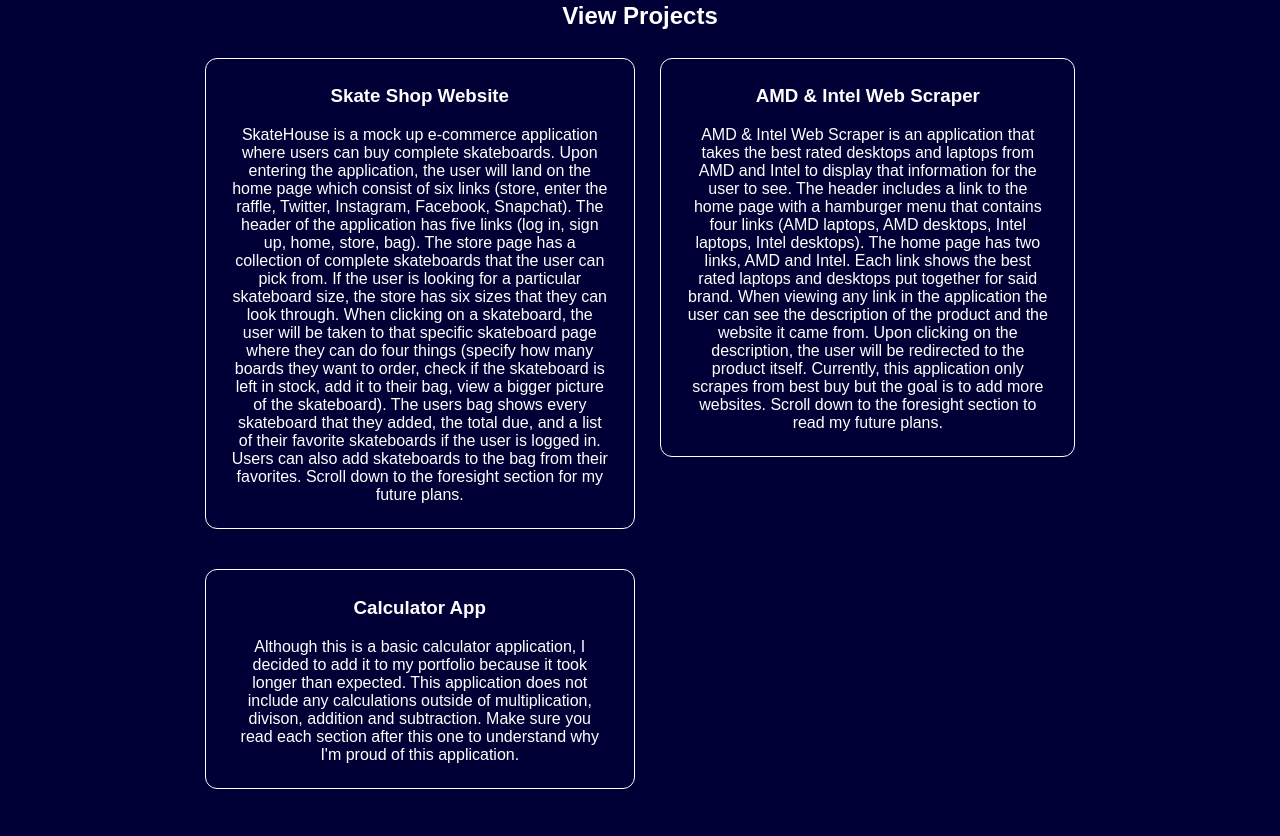
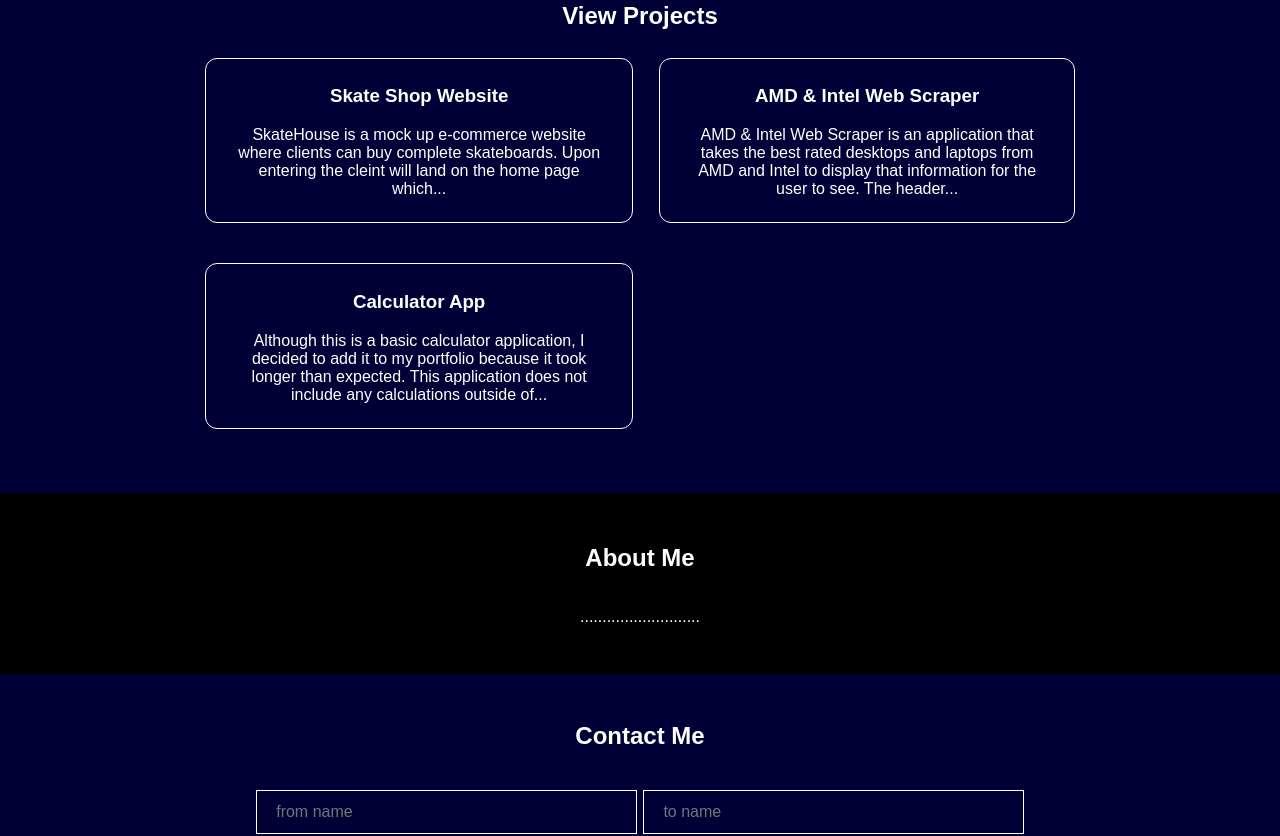
Before and after one commit to JordanDickersonRev/My_PortfolioSite, a React (Create React App) app: page / in a window 1280 px wide. Shown: the part 760-1596 px from the top of the page. Built offline with nearby package versions, Linux system fonts and the light colour scheme.

Commit message:
started project file for all of my projects

```diff
--- a/src/pages/header.js
+++ b/src/pages/header.js
@@ -1,8 +1,18 @@
+import { Link } from 'react-router-dom';
 import {HashLink} from 'react-router-hash-link';
 
 function Header(){
+    let x = document.getElementById("headerLinks");
+
+    function showMenu(){
+        x.style.display === "block" ? x.style.display = "none" : x.style.display = "block";
+    }
+
     return (
         <nav className="header">
+            <HashLink to='/#mySection' className='link'>
+                Jordan
+            </HashLink>
             <HashLink to='/#viewProjects' className='link'>
                 Projects
             </HashLink>
--- a/src/pages/home.js
+++ b/src/pages/home.js
@@ -10,7 +10,7 @@ function Home(){
         <div>
             <div className='homePage'>
                 <h1>Heading</h1>
-                <div className='mySection'>
+                <div id='mySection'>
                     <div className='profile'>
                         <h2>Hi! I'm Jordan</h2>
                         <p>.....</p>
@@ -29,45 +29,45 @@ function Home(){
                     to={`/projects/${project1.name}`}
                     state={{ name: project1.name,
                             summary: project1.summary,
-                            description: project1.description,
+                            process: project1.process,
                             difficulties: project1.difficulties,
-                            foresight: project1.foresight,
+                            future: project1.future,
                             video: project1.video,
                             code: project1.code
                         }}>
                         <div>
                             <h3>{project1.name}</h3>
-                            <p>{project1.summary}</p>
+                            <p>{project1.snippet}</p>
                         </div>
                     </Link>
                     <Link className='project'
                     to={`/projects/${project2.name}`}
                     state={{ name: project2.name,
                             summary: project2.summary,
-                            description: project2.description,
+                            process: project2.process,
                             difficulties: project2.difficulties,
-                            foresight: project2.foresight,
+                            future: project2.future,
                             video: project2.video,
                             code: project2.code
                         }}>
                         <div>
                             <h3>{project2.name}</h3>
-                            <p>{project2.summary}</p>
+                            <p>{project2.snippet}</p>
                         </div>
                     </Link>
                     <Link className='project'
                     to={`/projects/${project3.name}`}
                     state={{ name: project3.name,
                             summary: project3.summary,
-                            description: project3.description,
+                            process: project3.process,
                             difficulties: project3.difficulties,
-                            foresight: project3.foresight,
+                            future: project3.future,
                             video: project3.video,
                             code: project3.code
                         }}>
                         <div>
                             <h3>{project3.name}</h3>
-                            <p>{project3.summary}</p>
+                            <p>{project3.snippet}</p>
                         </div>
                     </Link>
                 </div>
--- a/src/pages/project1Files.js
+++ b/src/pages/project1Files.js
@@ -1,26 +1,96 @@
 export const project1 = {
     name : `Skate Shop Website`,
-    summary : `SkateHouse is a mock up e-commerce application
-        where users can buy complete skateboards. Upon entering
-        the application, the user will land on the home page which
-        consist of six links (store, enter the raffle, Twitter,
-        Instagram, Facebook, Snapchat). The header of the application
-        has five links (log in, sign up, home, store, bag). The
+    snippet: `SkateHouse is a mock up e-commerce website where
+        clients can buy complete skateboards. Upon entering the
+        cleint will land on the home page which...`,
+    summary :`SkateHouse is a mock up e-commerce website where
+        clients can buy complete skateboards. Upon entering the
+        client will land on the home page which consist of six links,
+        store, enter the raffle, Twitter, Instagram, Facebook, and
+        Snapchat. The header of the website
+        has five links, log in, sign up, home, store, and bag. The
         store page has a collection of complete skateboards that the
-        user can pick from. If the user is looking for a particular
+        clients can pick from. If the client is looking for a particular
         skateboard size, the store has six sizes that they can look
-        through. When clicking on a skateboard, the user will be taken
-        to that specific skateboard page where they can do four things
-        (specify how many boards they want to order, check if the skateboard
-        is left in stock, add it to their bag, view a bigger picture
-        of the skateboard). The users bag shows every skateboard that they
+        through. When clicking on a skateboard, the client will be taken
+        to that specific skateboard page where they can do four things,
+        specify how many boards they want to order, check if the skateboard
+        is left in stock, add it to their bag, and view a bigger picture
+        of the skateboard. The clients bag shows every skateboard that they
         added, the total due, and a list of their favorite skateboards if
-        the user is logged in. Users can also add skateboards to the bag
-        from their favorites. Scroll down to the foresight section for
-        my future plans.`,
-    description : ``,
+        the client is logged in. Clients can also add skateboards to the bag
+        from their favorites. Scroll down to see my future plans for this
+        website.`,
+    process : `SkateHouse was built using MySql, Express, React, and Node.
+        Node opens the files on the server and handles file request for the client.
+        MySql stores all of the websites information. Express allowed me
+        to build web pages using the api. React helped me create the client-side
+        of the website and fetch information needed to and from the web
+        pages built from the api.
+
+        Backend dependencies include cors, express, mysql, and nodemon.
+        Cors is needed for this website. Without it, I would not be able
+        to access resources from the frontend files. This is important because
+        clients must be able to send a request to the backend(node) and then get a
+        response from it. Cors allowed me to relax the security that applies to
+        the api by allowing resources from another domain to be accessible.
+
+        Express was used to build three web pages that were created using the api,
+        /store, /favorites, and /users. These backend web pages(node files/backend files)
+        gets request and sends responses to the frontend files. One example of this
+        comes from the /store page. The /store page uses the get, post, and put
+        methods from express to select, insert, and update the store in the backend
+        web page which then sends a response to the frontend file(store file) in
+        react.
+
+        I used multiple mysql query statements in the api to store and retrieve
+        records from the database. For example, when a user wants to create an
+        account, that information must be stored in the database. Before that happens,
+        the api checks if the username or email already exist in the database
+        from another user. If that information already exist then the api will
+        send a response message to the frontend files(react files) stating that
+        the username or email already exist. The query method allows the api to make
+        checks so that the database doesn't have duplicate information, it also holds
+        information like skateboards and favorites.
+
+        Frontend dependencies include react, axios, react-bootstrap, react-burger-menu,
+        react-dom, react-router-dom, react-hooks-global-state, react-scripts,
+        use-local-storage, and web-vitals. The react library is important because
+        it helped me create client-side web files(react files). It also has helpful
+        tools like hooks(useState, useEffect) that makes it easier to give variables
+        and object properties a value. Axios fetches other domains and allows
+        the client to make http request to backend web pages(node files) and
+        then gets a response from those pages as well. This is why cors from the
+        backend was so important, axios is trying to access or send resources to
+        a domain in the backend(backend web pages/ node files) and cors has to
+        give axios a pass to do those things. React-bootstrap made it easier to
+        set the value of hooks. Using form and buttons from bootstrap, I was able to
+        set the values of hooks in just one line using the onChange prop inside
+        of a form. Creating a hamburger menu is different in react, so I used
+        react-burger-menu to make the process easy. React-router-dom is used to
+        make this a single page website. This website has many files but the
+        page is never refreshed, instead the content is fetched based off the
+        url. For example, the home page and the store page are technically the
+        same. The html, css, and javascript on the page changes based off the url.
+        With react-router-dom you assign files different urls with the route tag.
+        React-hooks-global-state made it easy to assign variables and object
+        properties globally, allowing global hooks to be called in any file
+        as long as the parent file of the global hooks are imported. I created
+        a username global state to create different routes for clients that are
+        not logged in. If a client is logged in, they can't see the information
+        in the login or signup files because they are already logged in. However,
+        if they are not logged in, the information on those files will be availble if
+        they visit it. Use-local-storage allowed me to save the theme that the
+        client prefers when they visit the site(light or dark mode). I created
+        css variables for light and dark mode, then I created a switch using css.
+        If light mode is on when the client clicks the switch then the website
+        will change to dark mode and vice versa. Use-local-storage saves the clients
+        choice to their local storage so that whenever the client visits the website,
+        their prefered mode is already selected. React-dom, react-scripts, and web-vitals
+        comes pre-installed with react.
+        `,
     difficulties : ``,
-    foresight : ``,
+    future : ``,
     video : ``,
     code : ``
 };
--- a/src/pages/project2Files.js
+++ b/src/pages/project2Files.js
@@ -1,6 +1,9 @@
 export const project2 = {
     name : `AMD & Intel Web Scraper`,
-    summary : `AMD & Intel Web Scraper is an application that takes the
+    snippet: `AMD & Intel Web Scraper is an application that takes the
+        best rated desktops and laptops from AMD and Intel to display
+        that information for the user to see. The header...`,
+    summary : `\tAMD & Intel Web Scraper is an application that takes the
         best rated desktops and laptops from AMD and Intel to display
         that information for the user to see. The header includes a
         link to the home page with a hamburger menu that contains four
@@ -11,11 +14,11 @@ export const project2 = {
         description of the product and the website it came from. Upon
         clicking on the description, the user will be redirected to the
         product itself. Currently, this application only scrapes from
-        best buy but the goal is to add more websites. Scroll down to the
-        foresight section to read my future plans.`,
-    description : ``,
+        best buy but the goal is to add more websites. Scroll down to see
+        my future plans for this application.`,
+    process : `\t`,
     difficulties : ``,
-    foresight : ``,
+    future : ``,
     video : ``,
     code : ``
 };
--- a/src/pages/project3Files.js
+++ b/src/pages/project3Files.js
@@ -1,13 +1,16 @@
 export const project3 = {
     name : `Calculator App`,
+    snippet: `Although this is a basic calculator application, I decided to
+        add it to my portfolio because it took longer than expected. This
+        application does not include any calculations outside of...`,
     summary : `Although this is a basic calculator application, I decided to
         add it to my portfolio because it took longer than expected. This
         application does not include any calculations outside of multiplication,
         divison, addition and subtraction. Make sure you read each section
         after this one to understand why I'm proud of this application.`,
-    description : ``,
+    process : ``,
     difficulties : ``,
-    foresight : ``,
+    future : ``,
     video : ``,
     code : ``
 };
--- a/src/pages/projectPage.js
+++ b/src/pages/projectPage.js
@@ -3,19 +3,19 @@ import {HashLink} from 'react-router-hash-link';
 
 function ProjectPage(){
     const location = useLocation();
-    const { name, summary, description, difficulties, foresight, video, code} = location.state;
+    const { name, summary, process, difficulties, future, video, code} = location.state;
 
     return(
         <div className="projectPage">
             <h2>{name}</h2>
             <h3>Summary</h3>
             <p>{summary}</p>
-            <h3>Description</h3>
-            <p>{description}</p>
+            <h3>Process</h3>
+            <p>{process}</p>
             <h3>Difficulties</h3>
             <p>{difficulties}</p>
-            <h3>Foresight</h3>
-            <p>{foresight}</p>
+            <h3>Future Plans</h3>
+            <p>{future}</p>
             <div id='video'>
                 <h3>Video</h3>
 
```
Also changed, not shown: src/App.css (+6 -7 lines).
